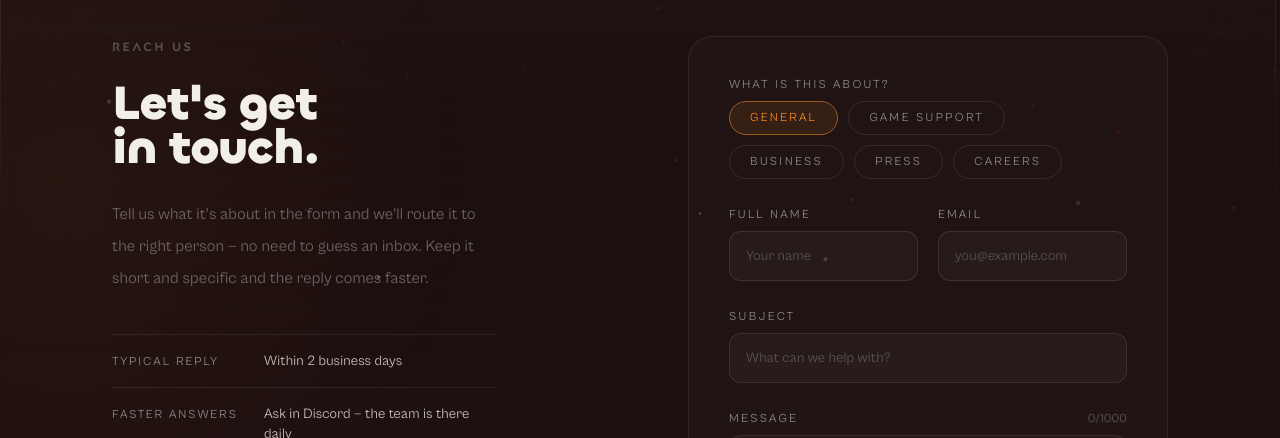
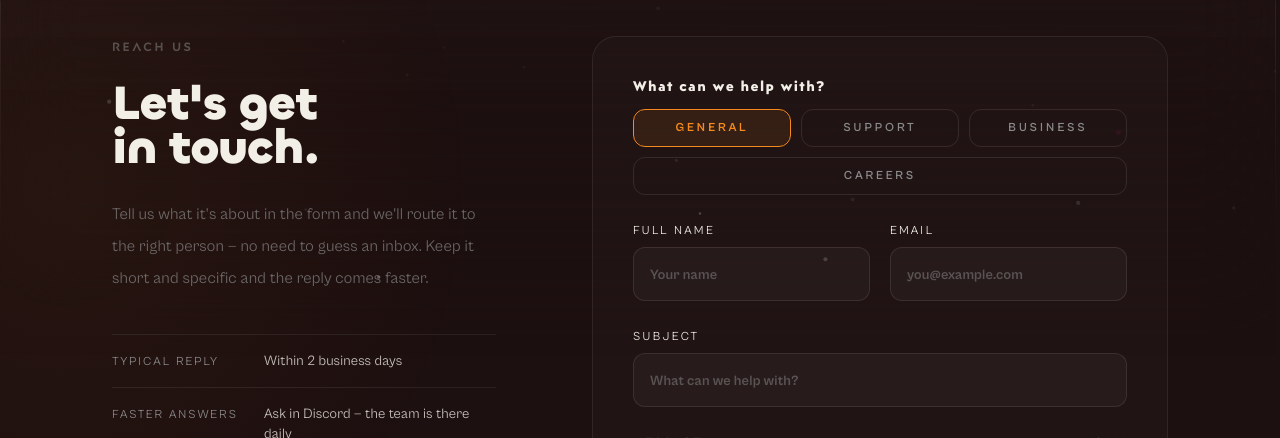
Before and after one commit to Nngtw-Studio/nngtw-studio, a Next.js app: page /connect in a window 1280 px wide. Shown: the part 514-952 px from the top of the page. Built offline with nearby package versions, Linux system fonts and the light colour scheme; no server answers.

Commit message:
Update Contact form animations, layout, and Discord section typography

```diff
--- a/src/app/connect/page.tsx
+++ b/src/app/connect/page.tsx
@@ -183,7 +183,7 @@ export default function ConnectPage() {
               </FadeIn>
             </div>
 
-            <FadeIn delay={0.15} direction="left" className="lg:col-span-6 lg:col-start-7">
+            <FadeIn delay={0.15} direction="left" className="lg:col-span-7">
               <div className="flex h-full flex-col justify-between rounded-3xl border border-brand-white/8 bg-brand-white/[0.02] p-7 md:p-10">
                 <ContactForm />
               </div>
@@ -338,7 +338,7 @@ function DiscordCardBento() {
             {`Our community lives\non Discord.`}
           </h3>
         </div>
-        <p className="mt-6 font-secondary font-light tracking-[0.02em] whitespace-pre-line text-[16px] leading-normal text-brand-white/60">
+        <p className="mt-6 font-secondary font-normal tracking-[0.02em] whitespace-pre-line text-[16px] leading-normal text-brand-white/60">
           {`Stay connected with Nngtw. Follow development, discover upcoming projects, share feedback, and connect with the people building them.`}
         </p>
 
@@ -373,7 +373,7 @@ function DiscordCardBento() {
                   <path d="M2.5 7.5L5.5 10.5L11.5 3.5" stroke="currentColor" strokeWidth="2" strokeLinecap="round" strokeLinejoin="round" />
                 </svg>
               </span>
-              <span className="font-secondary font-light tracking-[0.02em] text-[16px] text-brand-white/60">{feature}</span>
+              <span className="font-secondary font-normal tracking-[0.02em] text-[14px] text-brand-white/60">{feature}</span>
             </div>
           ))}
         </div>
--- a/src/components/sections/ContactForm.tsx
+++ b/src/components/sections/ContactForm.tsx
@@ -5,23 +5,22 @@ import { motion, AnimatePresence } from "framer-motion";
 import { cn } from "@/lib/utils";
 import { Button } from "@/components/ui/Button";
 
-type Topic = "general" | "support" | "business" | "press" | "career";
+type Topic = "general" | "support" | "business" | "career";
 
 const TOPICS: { value: Topic; label: string }[] = [
   { value: "general", label: "General" },
-  { value: "support", label: "Game support" },
+  { value: "support", label: "Support" },
   { value: "business", label: "Business" },
-  { value: "press", label: "Press" },
   { value: "career", label: "Careers" },
 ];
 
 const MESSAGE_LIMIT = 1000;
 
 const FIELD_BASE =
-  "w-full rounded-xl border border-brand-white/10 bg-brand-white/[0.03] px-4 py-3.5 text-sm text-brand-white outline-none transition-all duration-300 placeholder:text-brand-grey/50 focus:border-brand-orange/60 focus:bg-brand-white/[0.05]";
+  "w-full rounded-xl border border-brand-white/10 bg-brand-white/[0.03] px-4 py-3.5 text-base text-brand-white outline-none transition-all duration-300 placeholder:text-brand-grey/50 placeholder:font-bold placeholder:text-sm focus:border-brand-orange/60 focus:bg-brand-white/[0.05]";
 
 const LABEL_BASE =
-  "mb-2 block text-xs tracking-[0.2em] text-brand-grey uppercase transition-colors duration-300";
+  "mb-2 block text-xs tracking-[0.2em] text-brand-white uppercase transition-colors duration-300";
 
 export function ContactForm() {
   const [status, setStatus] = useState<"idle" | "loading" | "success" | "error">("idle");
@@ -60,29 +59,54 @@ export function ContactForm() {
     <form onSubmit={handleSubmit} className="space-y-7">
       {/* Topic */}
       <div>
-        <p className={LABEL_BASE}>What is this about?</p>
-        <div className="flex flex-wrap gap-2.5">
+        <p className="mb-3 block font-secondary font-bold text-sm tracking-[0.1em] text-brand-white transition-colors duration-300">What can we help with?</p>
+        <div className="flex flex-wrap w-full gap-2.5">
           {TOPICS.map((topic) => (
-            <button
+            <motion.button
               key={topic.value}
               type="button"
               onClick={() => set("type", topic.value)}
+              initial="idle"
+              whileHover="hover"
               className={cn(
-                "relative rounded-full border px-5 py-2 text-xs tracking-[0.2em] uppercase transition-colors duration-300",
+                "relative flex-1 rounded-xl border px-3 py-2.5 text-center text-xs tracking-[0.25em] uppercase transition-colors duration-300 min-w-[120px]",
                 formData.type === topic.value
-                  ? "border-brand-orange/60 text-brand-orange"
-                  : "border-brand-white/10 text-brand-grey hover:border-brand-white/25 hover:text-brand-white/80"
+                  ? "border-brand-orange text-brand-orange font-bold"
+                  : "border-brand-white/10 text-brand-grey font-semibold hover:border-brand-orange/60 hover:text-brand-orange/80"
               )}
             >
+              {/* Hover Indicator */}
+              {formData.type !== topic.value && (
+                <motion.span
+                  variants={{
+                    idle: {
+                      clipPath: "inset(0% 100% 0% 100%)",
+                      transition: { duration: 0.3 }
+                    },
+                    hover: {
+                      clipPath: [
+                        "inset(0% 100% 0% 100%)",
+                        "inset(0% 10% 0% 10%)",
+                        "inset(0% 10% 0% 10%)",
+                        "inset(0% 0% 0% 0%)"
+                      ],
+                      transition: { times: [0, 0.3, 0.7, 1], duration: 0.6, ease: "easeInOut" }
+                    }
+                  }}
+                  className="absolute inset-0 rounded-xl bg-brand-orange/[0.05]"
+                />
+              )}
+
+              {/* Active Indicator */}
               {formData.type === topic.value && (
                 <motion.span
                   layoutId="contact-topic-indicator"
-                  className="absolute inset-0 rounded-full bg-brand-orange/10"
+                  className="absolute inset-0 rounded-xl bg-brand-orange/10"
                   transition={{ type: "spring", bounce: 0.2, duration: 0.5 }}
                 />
               )}
               <span className="relative z-10">{topic.label}</span>
-            </button>
+            </motion.button>
           ))}
         </div>
       </div>
@@ -137,7 +161,7 @@ export function ContactForm() {
           </label>
           <span
             className={cn(
-              "mb-2 text-xs tabular-nums transition-colors duration-300",
+              "mb-2 font-medium text-xs tabular-nums transition-colors duration-300",
               formData.message.length > MESSAGE_LIMIT * 0.9
                 ? "text-brand-orange"
                 : "text-brand-grey/60"
@@ -168,9 +192,8 @@ export function ContactForm() {
           disabled={status === "loading"}
           fullWidth
           className="transition-all duration-300 ease-[cubic-bezier(0.68,-0.55,0.265,1.55)] hover:w-[calc(100%+56px)] hover:-ml-7 md:hover:w-[calc(100%+80px)] md:hover:-ml-10"
-          buttonClassName="uppercase tracking-widest hover:rounded-none"
         >
-          {status === "loading" ? "Sending…" : "Send message"}
+          {status === "loading" ? "Sending…" : "Send Message"}
         </Button>
 
         <AnimatePresence mode="wait">
```
